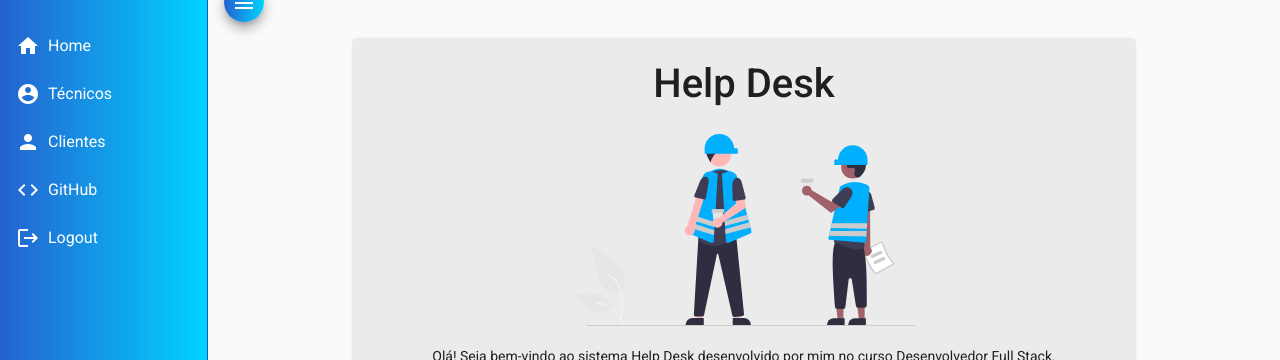
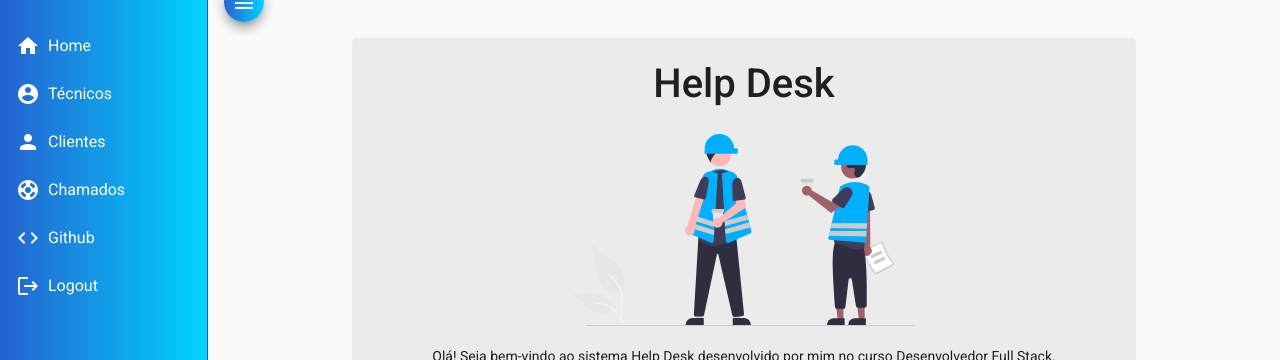
Before and after one commit to eduardoconceicao90/helpdesk, an Angular app: page /home in a window 1280 px wide. Both pictures are taken after a click on the button "menu". Shown: the part 132-492 px from the top of the page. Built offline with nearby package versions, Linux system fonts and the light colour scheme.

Commit message:
Rota para TECNICO-LIST

```diff
--- a/src/app/app-routing.module.ts
+++ b/src/app/app-routing.module.ts
@@ -2,11 +2,13 @@ import { NgModule } from '@angular/core';
 import { RouterModule, Routes } from '@angular/router';
 import { HomeComponent } from './components/home/home.component';
 import { NavComponent } from './components/nav/nav.component';
+import { TecnicoListComponent } from './components/tecnico/tecnico-list/tecnico-list.component';
 
 const routes: Routes = [
   {
     path:'', component: NavComponent, children: [
-      { path:'home', component: HomeComponent }
+      { path:'home', component: HomeComponent },
+      { path:'tecnicos', component: TecnicoListComponent }
     ]
   },
 ];
--- a/src/app/components/nav/nav.component.html
+++ b/src/app/components/nav/nav.component.html
@@ -2,20 +2,29 @@
     <mat-drawer #drawer class="sidenav" mode="side">
        <img src="assets/img/side-image.svg" alt="Imagem de navegação">
        <mat-nav-list class="nav-list">
-            <a mat-list-item router-link="home">
-                <i class="material-icons">home</i>Home
+          <a mat-list-item routerLink="home">
+             <i class="material-icons">home</i>
+             Home
+          </a>
+          <a mat-list-item routerLink="tecnicos">
+             <i class="material-icons">account_circle</i>
+             Técnicos
+          </a>
+          <a mat-list-item routerLink="/">
+             <i class="material-icons">person</i>
+             Clientes
+          </a>
+          <a mat-list-item routerLink="/">
+             <i class="material-icons">support</i>
+             Chamados
           </a>
           <a mat-list-item router-link="/">
-                <i class="material-icons">account_circle</i>Técnicos
+             <i class="material-icons">code</i>
+             Github
           </a>
           <a mat-list-item router-link="/">
-                <i class="material-icons">person</i>Clientes
-            </a>
-            <a mat-list-item router-link="/">
-                <i class="material-icons">code</i>GitHub
-            </a>
-             <a mat-list-item router-link="/">
-                <i class="material-icons">logout</i>Logout
+             <i class="material-icons">logout</i>
+             Logout
           </a>
        </mat-nav-list>
     </mat-drawer>
```
Lines whose indentation alone changed are shown as unchanged.
